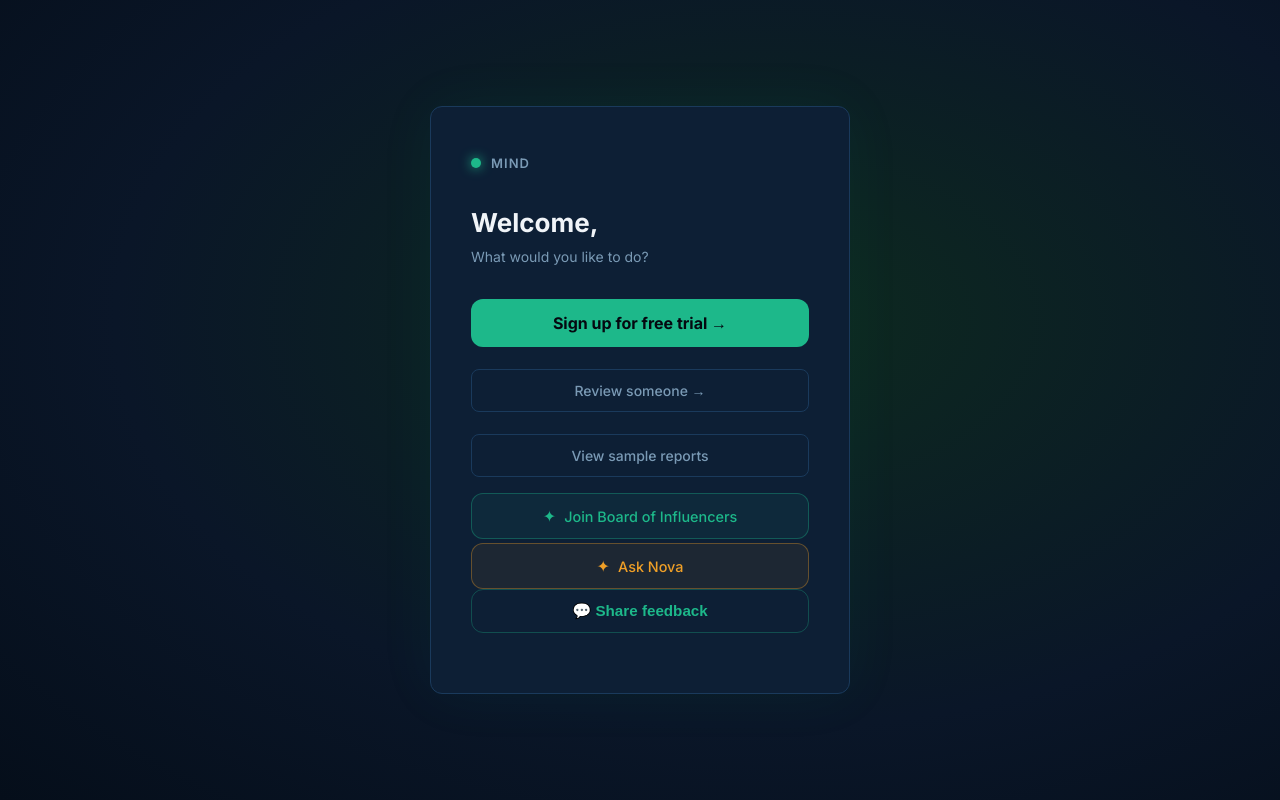
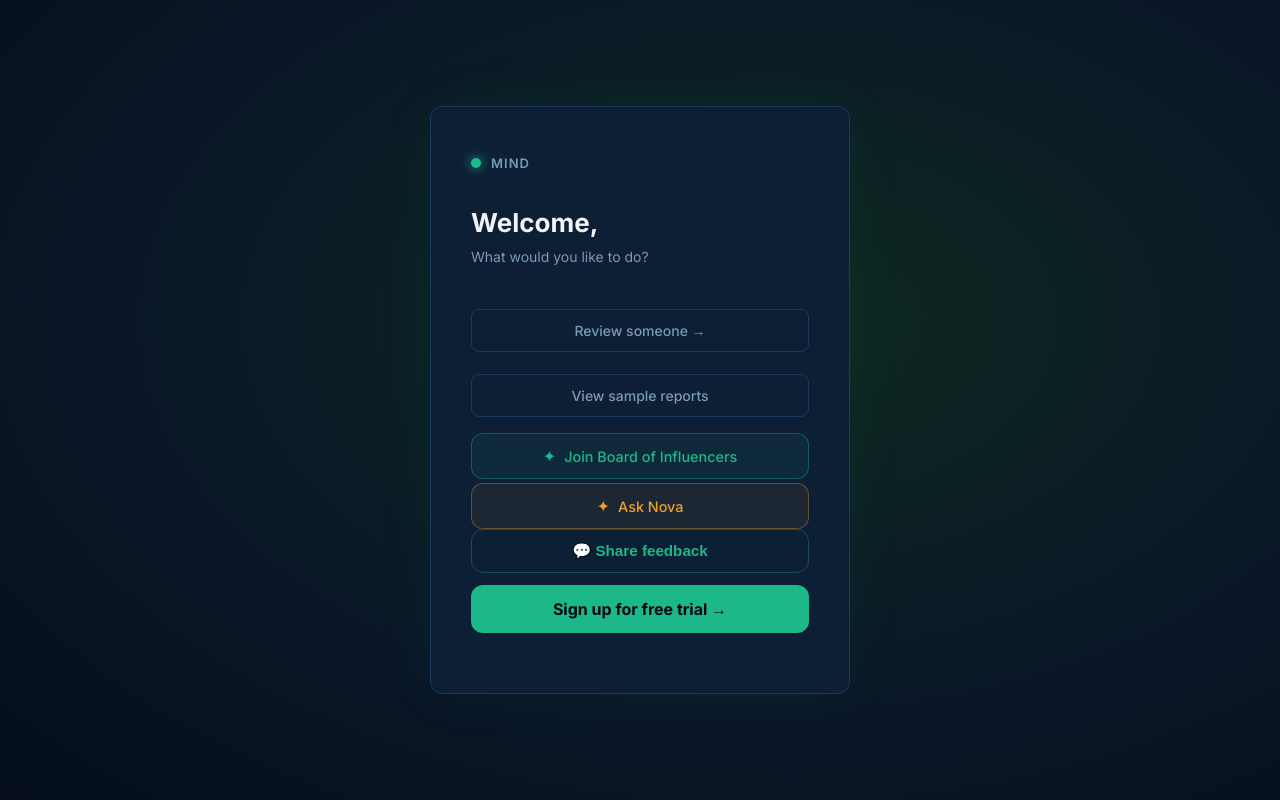
Before and after one commit to anvesharma/mind-frontend, a React (Create React App) app: page /assessment in a window 1280 px wide. Built offline with nearby package versions, Linux system fonts and the light colour scheme; no server answers; sample sign-in values are in the browser's storage.

Commit message:
Reorder: review first, trial signup last

```diff
--- a/src/pages/Assessment.jsx
+++ b/src/pages/Assessment.jsx
@@ -184,7 +184,6 @@ export default function Assessment() {
             </>
           ) : (
             <>
-              <TrialSignupButton />
               <button className="btn-ghost" style={{ marginBottom: 12 }} onClick={() => setStep(STEPS.RATEE)}>
                 Review someone →
               </button>
@@ -238,6 +237,7 @@ export default function Assessment() {
                 Ask Nova
               </a>
               <FeedbackButton theme="teal" />
+              <TrialSignupButton />
             </>
           )}
         </div>
```
